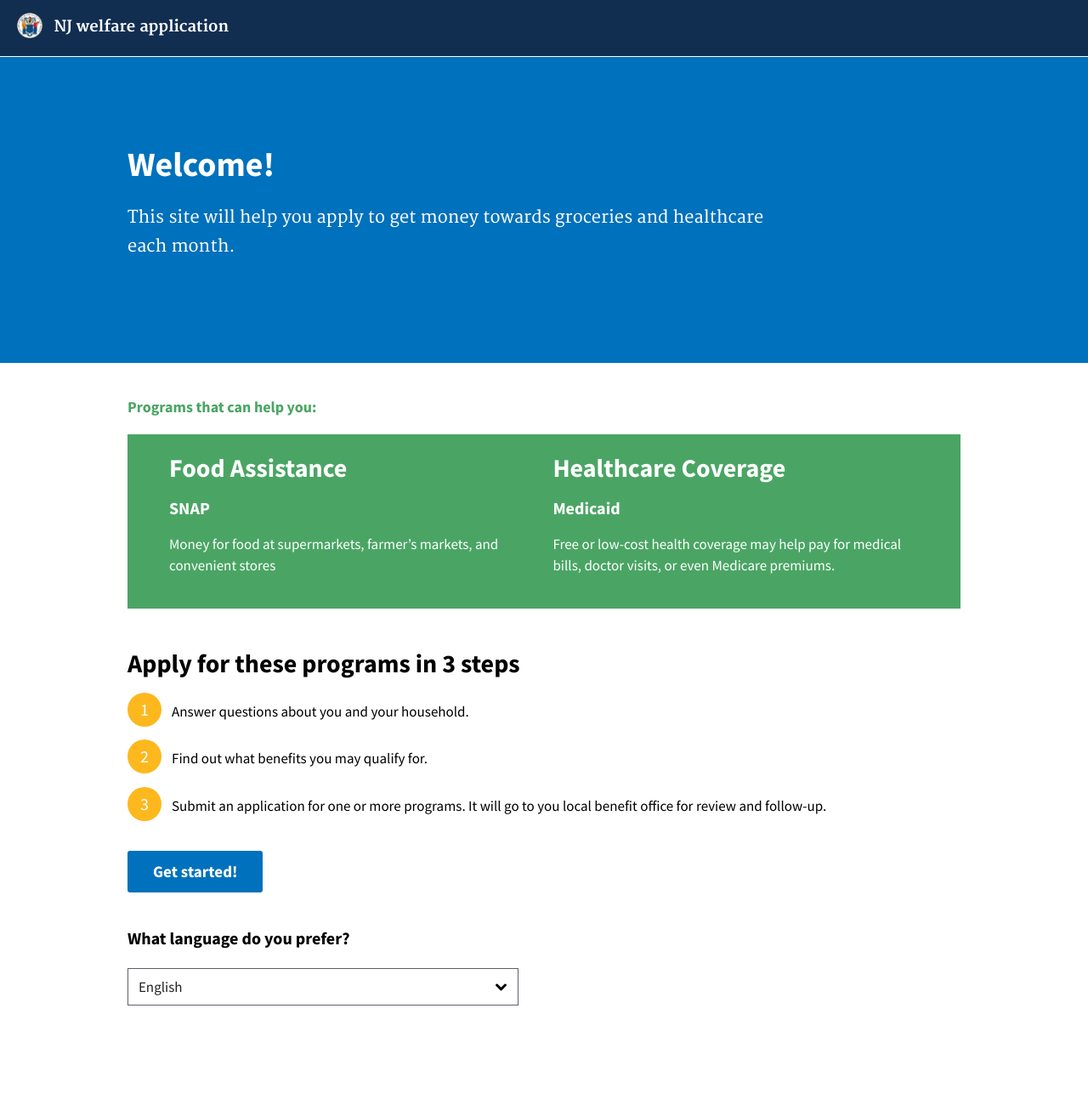
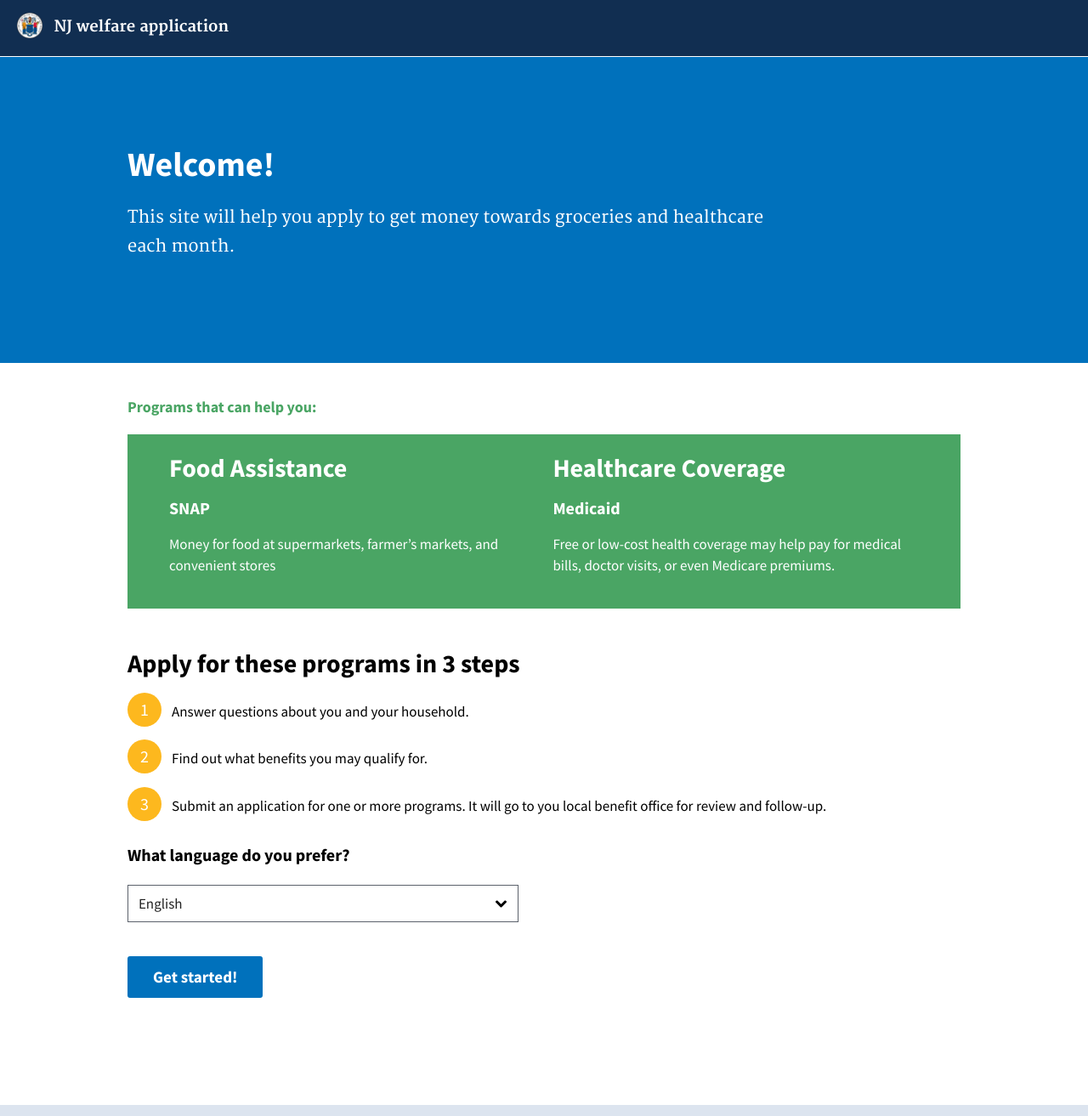
Before and after one commit to usds/benefits-enrollment-prototype, a Jekyll site: the page built from welcome.html, in a window 1280 px wide. Shown: the whole page at 85% size. Built offline with Jekyll 4.4.1, drawn with Linux system fonts in a browser that asks for light colours.

Commit message:
get started button

```diff
--- a/welcome.html
+++ b/welcome.html
@@ -32,9 +32,7 @@
 			<li>Submit an application for one or more programs. It will go to you local benefit office for review and follow-up.</li>
 		</ul>
 
-		<p>
-			<a href="00-screener/info-needed.html" class="usa-button usa-button-big">Get started!</a>
-		</p>
+
 
 		<div class="prompt">
 			<p class="prompt__primary-text"><label for="language">What language do you prefer?</label></p>
@@ -46,5 +44,9 @@
 		    <option value="Russian">Russian</option>
 			</select>
 		</div>
+
+		<p>
+			<a href="00-screener/info-needed.html" class="usa-button usa-button-big">Get started!</a>
+		</p>
 	</div>
 </div>
```
